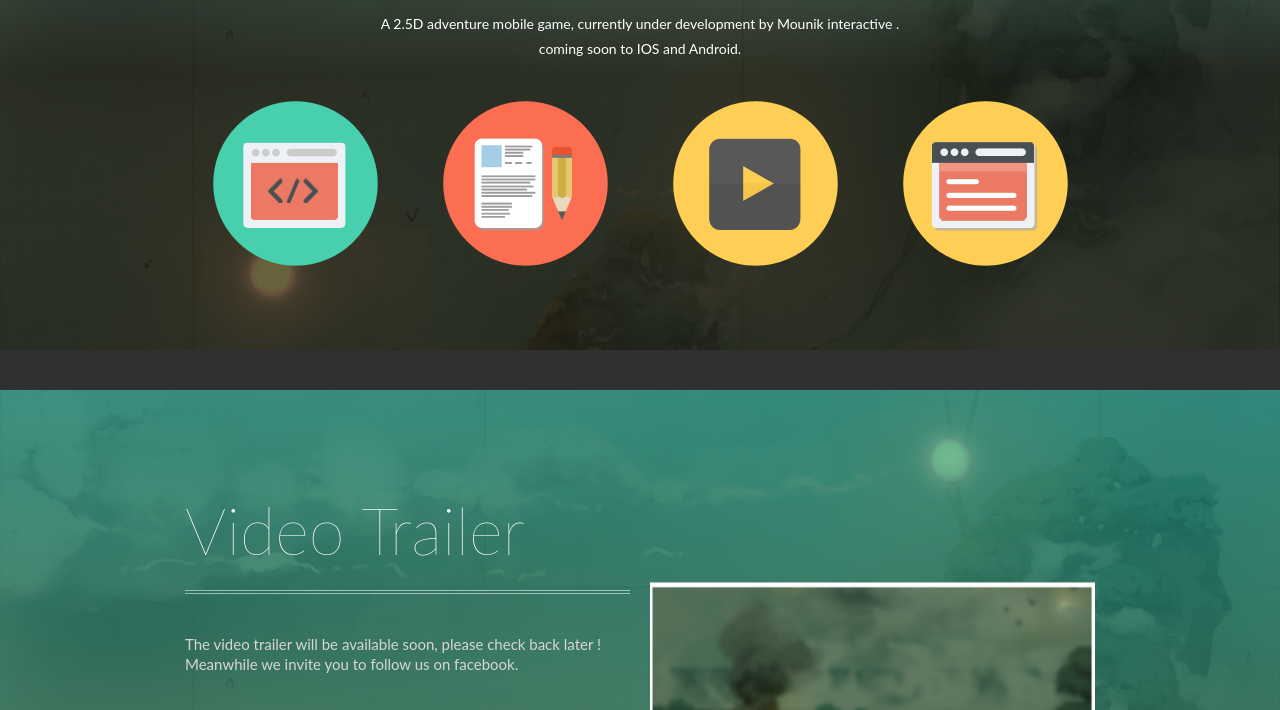
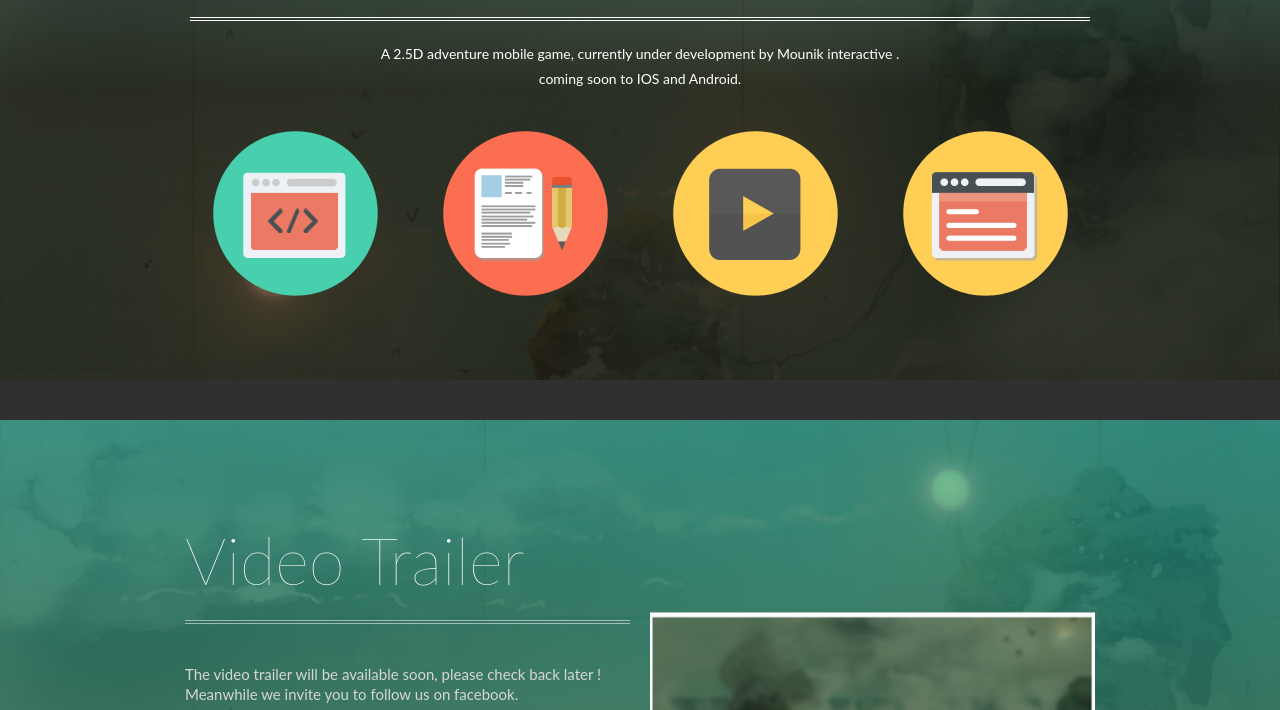
Before and after one commit to mounikinteractive/mounikinteractive.github.io, a plain HTML site: page index.html in a window 1280 px wide. Shown: the part 278-988 px from the top of the page. Drawn offline with Linux system fonts and the light colour scheme; a script that the page names is missing.

Commit message:
Update style.css

```diff
--- a/css/style.css
+++ b/css/style.css
@@ -592,7 +592,7 @@ input.sp-selector-5:checked ~ .sp-content .sp-slider > li:nth-child(5){
   background-attachment: scroll;
 }
 .parlex-back { /** Celestine color **/
-  padding-top: 20px;
+  padding-top: 50px;
   background-color: transparent;
   background-image: -webkit-linear-gradient(rgba(153,255,255,0.30), rgba(10,0,0,0.60) 56%);
   background-image: -o-linear-gradient(rgba(153,255,255,0.30), rgba(10,0,0,0.60) 56%);
```
